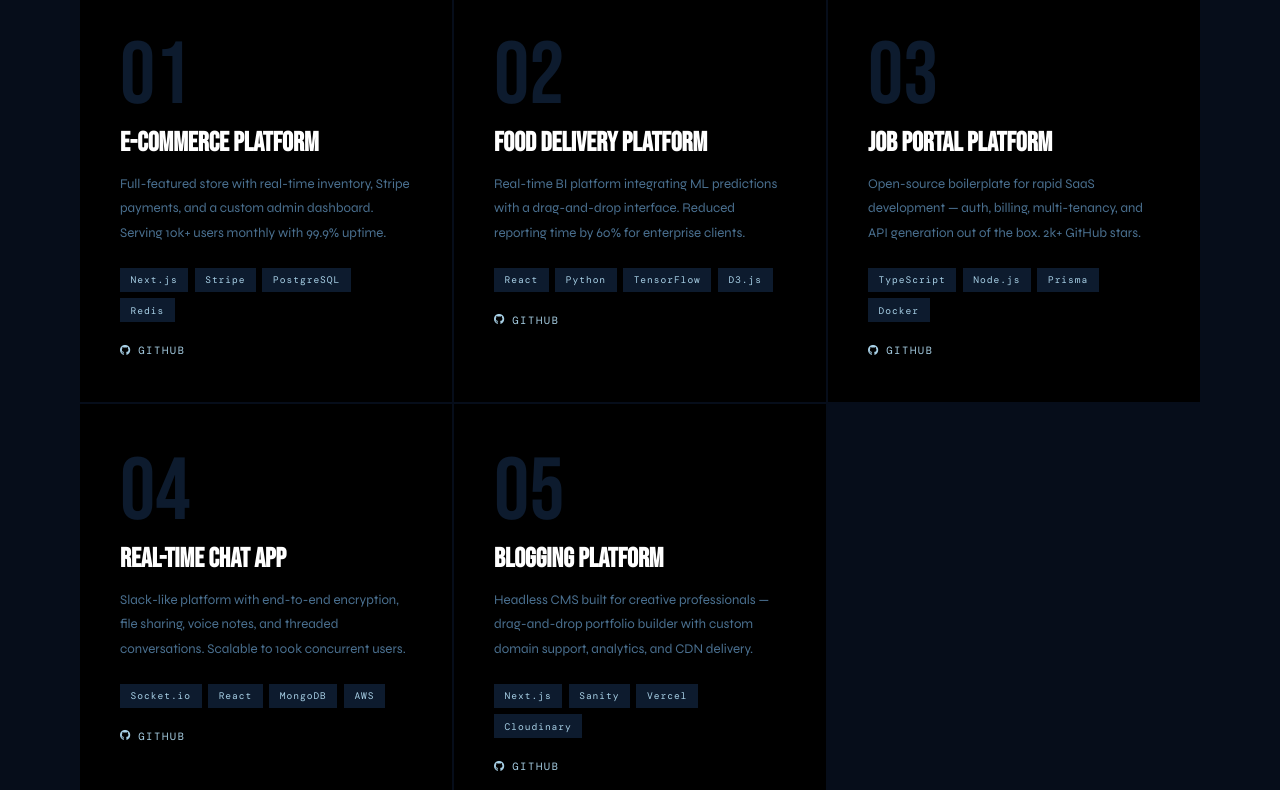
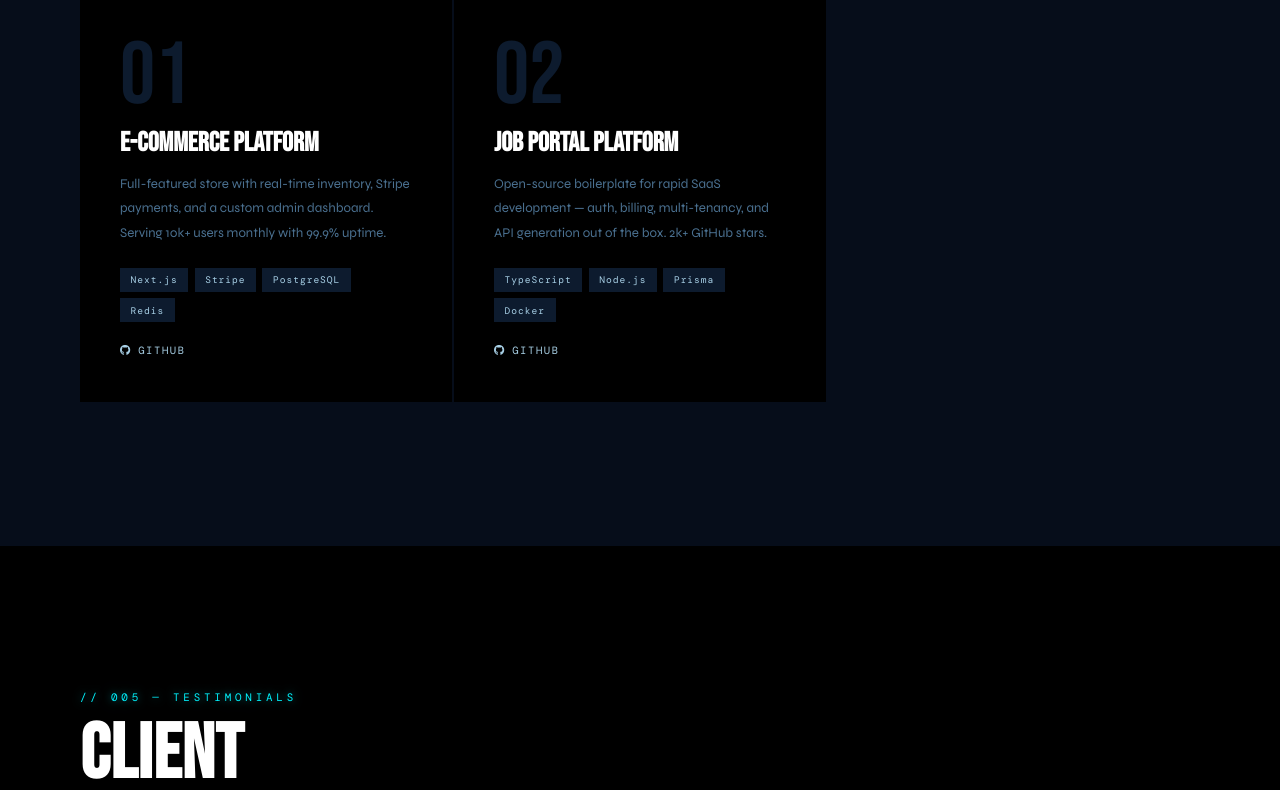
Before and after one commit to subham59036/subham59036, a Next.js app: page / in a window 1280 px wide. Shown: the part 5640-6430 px from the top of the page. Built offline with nearby package versions, Linux system fonts and the light colour scheme; a web font is replaced by a local one.

Commit message:
Update projects.ts

```diff
--- a/data/projects.ts
+++ b/data/projects.ts
@@ -17,32 +17,11 @@
   },
   {
     num: '02',
-    title: 'Food Delivery Platform',
-    desc: 'Real-time BI platform integrating ML predictions with a drag-and-drop interface. Reduced reporting time by 60% for enterprise clients.',
-    tech: ['React', 'Python', 'TensorFlow', 'D3.js'],
-    github: '#',
-  },
-  {
-    num: '03',
     title: 'Job Portal Platform',
     desc: 'Open-source boilerplate for rapid SaaS development — auth, billing, multi-tenancy, and API generation out of the box. 2k+ GitHub stars.',
     tech: ['TypeScript', 'Node.js', 'Prisma', 'Docker'],
     github: '#',
   },
-  {
-    num: '04',
-    title: 'Real-Time Chat App',
-    desc: 'Slack-like platform with end-to-end encryption, file sharing, voice notes, and threaded conversations. Scalable to 100k concurrent users.',
-    tech: ['Socket.io', 'React', 'MongoDB', 'AWS'],
-    github: '#',
-  },
-  {
-    num: '05',
-    title: 'Blogging Platform',
-    desc: 'Headless CMS built for creative professionals — drag-and-drop portfolio builder with custom domain support, analytics, and CDN delivery.',
-    tech: ['Next.js', 'Sanity', 'Vercel', 'Cloudinary'],
-    github: '#',
-  },
 ];
 
 export default projects;
```
